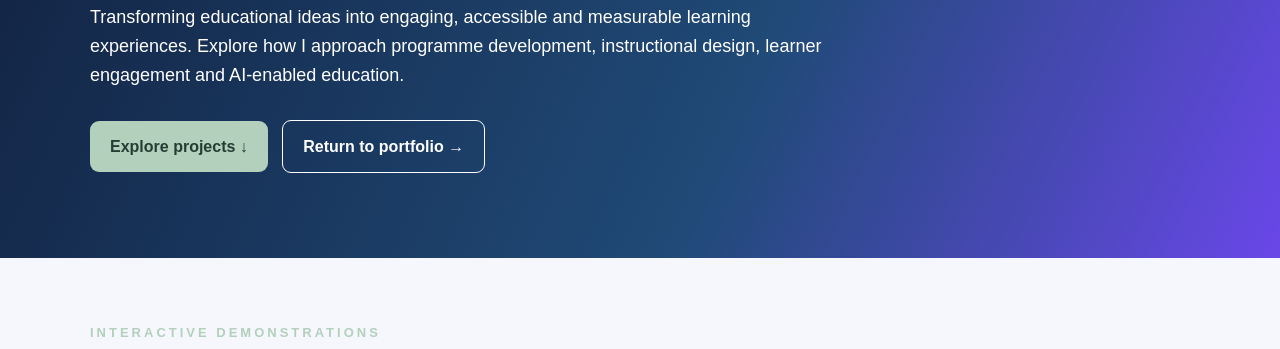
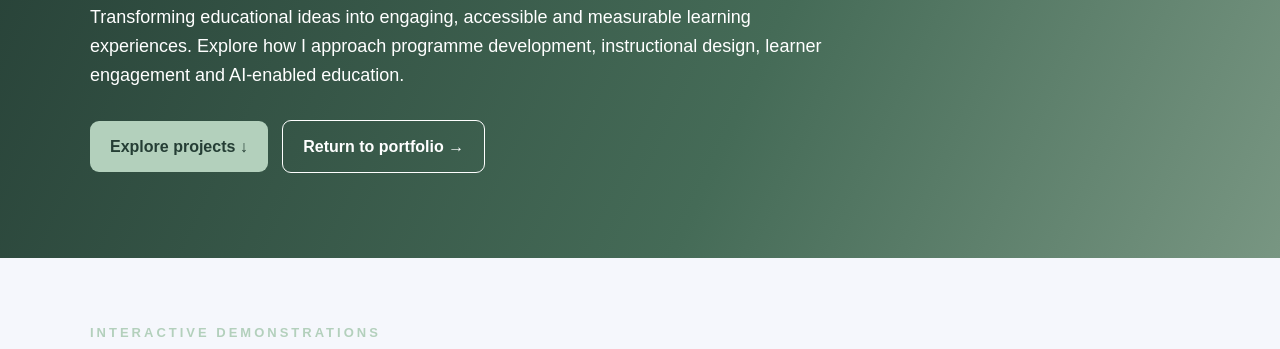
Before and after one commit to Jpincher/My-GitHub-account-is-created, a plain HTML site: page education.html in a window 1280 px wide. Shown: the part 328-677 px from the top of the page. Drawn offline with Linux system fonts and the light colour scheme.

Commit message:
Apply muted green background to Education page

```diff
--- a/education.html
+++ b/education.html
@@ -63,7 +63,7 @@ nav {display:flex;gap:20px;flex-wrap:wrap}
 nav a {text-decoration:none;font-weight:600}
 nav a:hover,.email:hover {text-decoration:underline}
 .hero {
-  background:linear-gradient(115deg,#11203f,#204a77 60%,#6947e8);
+background:linear-gradient(115deg,#253E35,#456B57 60%,#789682);
   color:white;
   padding:85px 6%;
 }
```
